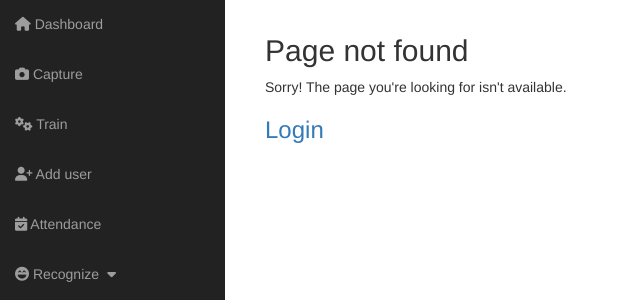
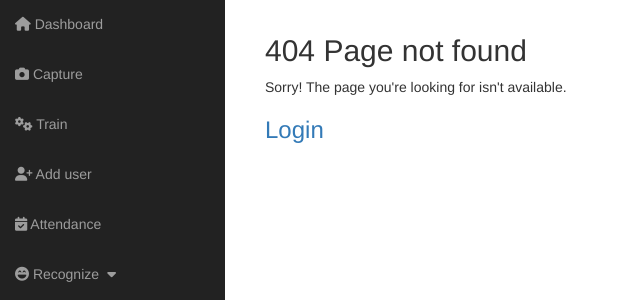
Before and after one commit to YuHengKit/FaceRecognitionAttendanceSystem, a Django app: template templates/404.html in a window 1440 px wide. Shown: the part 51-351 px from the top of the page, without its empty margins (0-640 px from the left). Run offline with Django 3.2, Linux system fonts and the light colour scheme; the template is opened without the code that fills it, so the values that code supplies are empty; grey boxes labelled with a size stand in for pictures from a placeholder-image service; parts of the project's set-up code (start-up, migrations or seed data) failed here and were passed over; some libraries are stand-ins or nearby versions.

Commit message:
Update 404.html

```diff
--- a/templates/404.html
+++ b/templates/404.html
@@ -3,7 +3,7 @@
     <div class="container">
         <div class="row">
             <div class="col-md-12">
-                <h2>Page not found</h2>
+                <h2>404 Page not found</h2>
                 <p>
                     Sorry! The page you're looking for isn't available.</p>
                 <h3><a href="/login">Login</a></h3>
```
